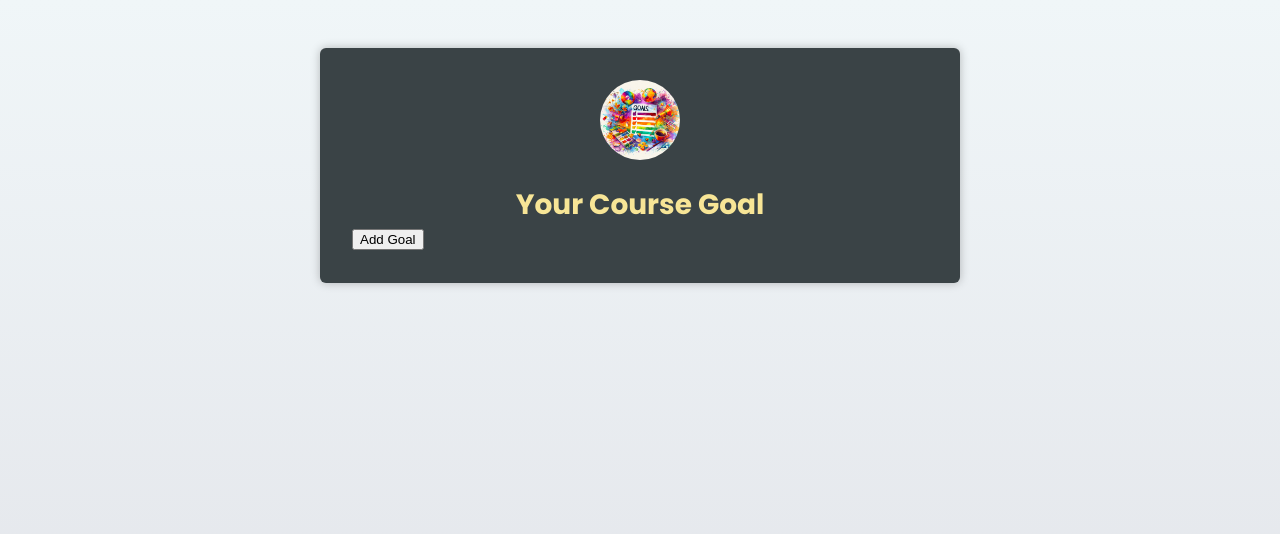
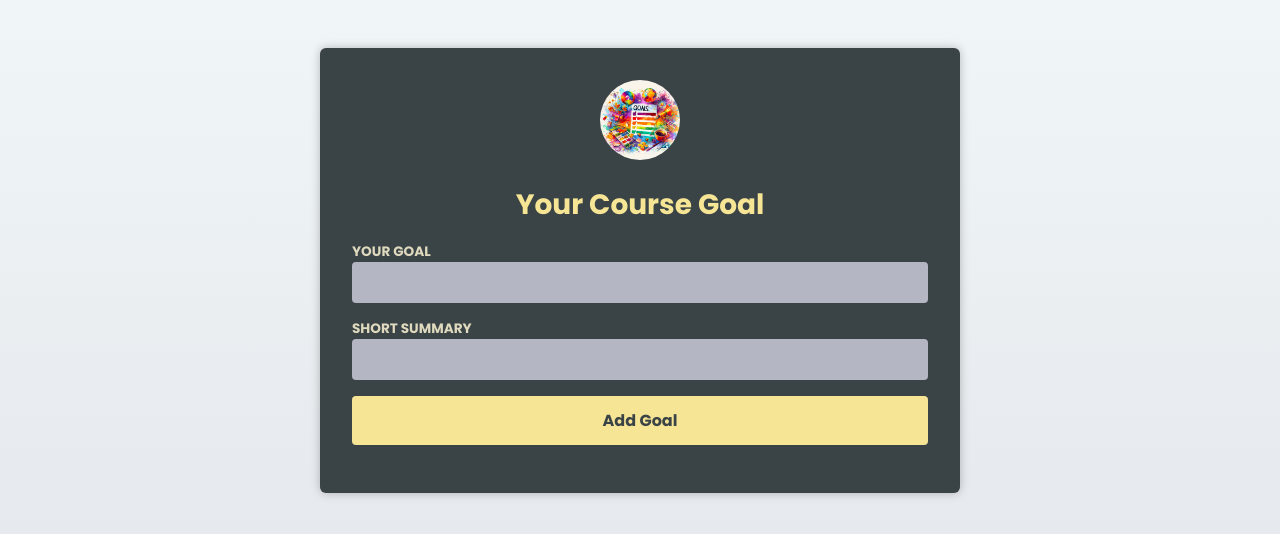
Before and after one commit to Kasia1781/course-goals-app, a React (Vite) app: page / in a window 1280 px wide. Shown: the top 534 px of the page. Built offline with nearby package versions, Linux system fonts and the light colour scheme; the HTML template or start-up script is replaced by a standard one.

Commit message:
added NewGoal component

```diff
--- a/src/App.tsx
+++ b/src/App.tsx
@@ -3,6 +3,7 @@
 import goalsImage from './assets/goals.jpg';
 import { useState } from 'react';
 import CourseGoalList from './components/CourseGoalList';
+import NewGoal from './components/NewGoal';
 
 export default function App() {
 	type CourseGoalProps = {
@@ -33,7 +34,7 @@
 			<Header image={{ src: goalsImage, alt: 'A list of goals' }}>
 				<h1>Your Course Goal</h1>
 			</Header>
-			<button onClick={handleAddGoal}>Add Goal</button>
+			<NewGoal />
 			<CourseGoalList onDeleteGoal={handleDeleteGoal} goals={goals} />
 		</main>
 	);
--- /dev/null
+++ b/src/components/NewGoal.tsx
@@ -0,0 +1,23 @@
+import { FormEvent } from 'react';
+
+export default function NewGoal() {
+	function handleSubmit(event: FormEvent) {
+		event.preventDefault();
+	}
+
+	return (
+		<form onSubmit={handleSubmit}>
+			<p>
+				<label htmlFor='goal'>Your goal</label>
+				<input id='goal' type='text' />
+			</p>
+			<p>
+				<label htmlFor='summary'>short summary</label>
+				<input id='summary' type='text' />
+				<p>
+					<button>Add Goal</button>
+				</p>
+			</p>
+		</form>
+	);
+}
```
